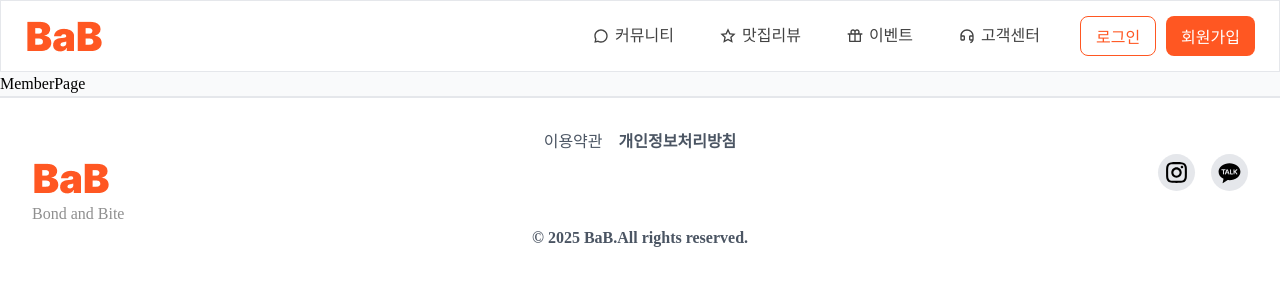
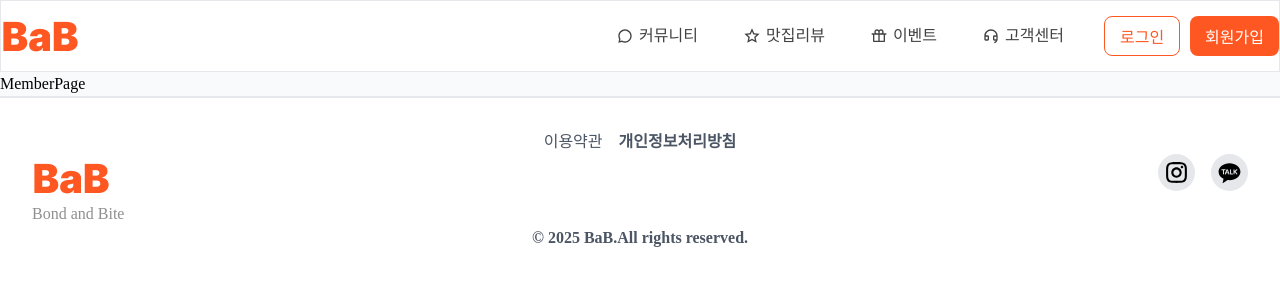
Before and after one commit to devdorong/BaB, a React (Vite) app: page /member in a window 1280 px wide. Shown: the top 300 px of the page. Built offline with nearby package versions, Linux system fonts and the light colour scheme; no server answers; a web font is replaced by a local one.

Commit message:
[docs] 브랜치 병합 완료

```diff
--- a/src/components/member/MemberHeader.tsx
+++ b/src/components/member/MemberHeader.tsx
@@ -57,7 +57,7 @@ const MemberHeader = () => {
   }, [user?.id]);
 
   return (
-    <header className="flex items-center w-screen justify-between px-6 bg-white z-20 border border-babgray-150">
+    <header className="flex items-center w-full justify-between bg-white z-20 border border-babgray-150">
       <div className="flex justify-between w-[1280px] h-[70px] items-center mx-auto">
         <Link to={'/member'}>
           <LogoSm />
--- a/src/pages/member/profiles/ProfilePage.tsx
+++ b/src/pages/member/profiles/ProfilePage.tsx
@@ -81,7 +81,7 @@ function ProfilePage() {
   };
 
   return (
-    <div className="flex bg-bg-bg w-screen ">
+    <div className="flex bg-bg-bg ">
       {/* 프로필 헤더 링크 */}
       <div className="flex flex-col w-[1280px] m-auto">
         <div className="flex py-[15px]">
```
